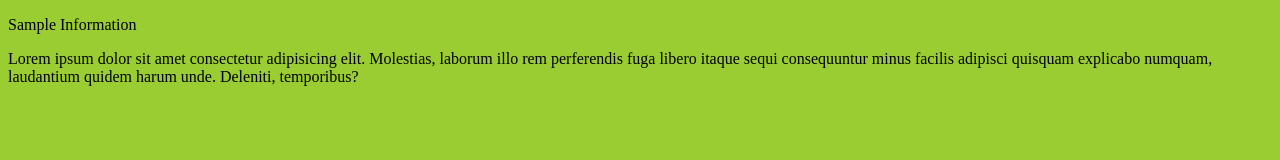
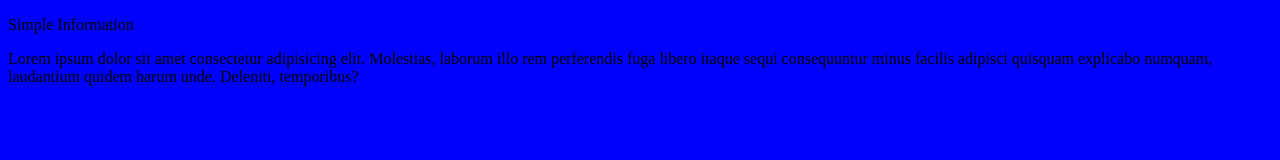
Before and after one commit to HtmlCss-228/giorgi-beridze, a plain HTML site: page lesson5Offline/index.html in a window 1280 px wide. Drawn offline with Linux system fonts and the light colour scheme.

Commit message:
fixed given advices

```diff
--- a/lesson5Offline/index.html
+++ b/lesson5Offline/index.html
@@ -7,7 +7,7 @@
     <link rel="stylesheet" href="./styles/style.css">
 </head>
 <body>
-    <p>Sample Information</p>
+    <p>Simple Information</p>
     <p>Lorem ipsum dolor sit amet consectetur adipisicing elit. Molestias, laborum illo rem perferendis fuga libero itaque sequi consequuntur minus facilis adipisci quisquam explicabo numquam, laudantium quidem harum unde. Deleniti, temporibus?</p>
 </body>
 </html>
--- a/lesson5Offline/styles/style.css
+++ b/lesson5Offline/styles/style.css
@@ -1,3 +1,3 @@
 body {
-    background-color: yellowgreen;
+    background-color: blue;
 }
```
